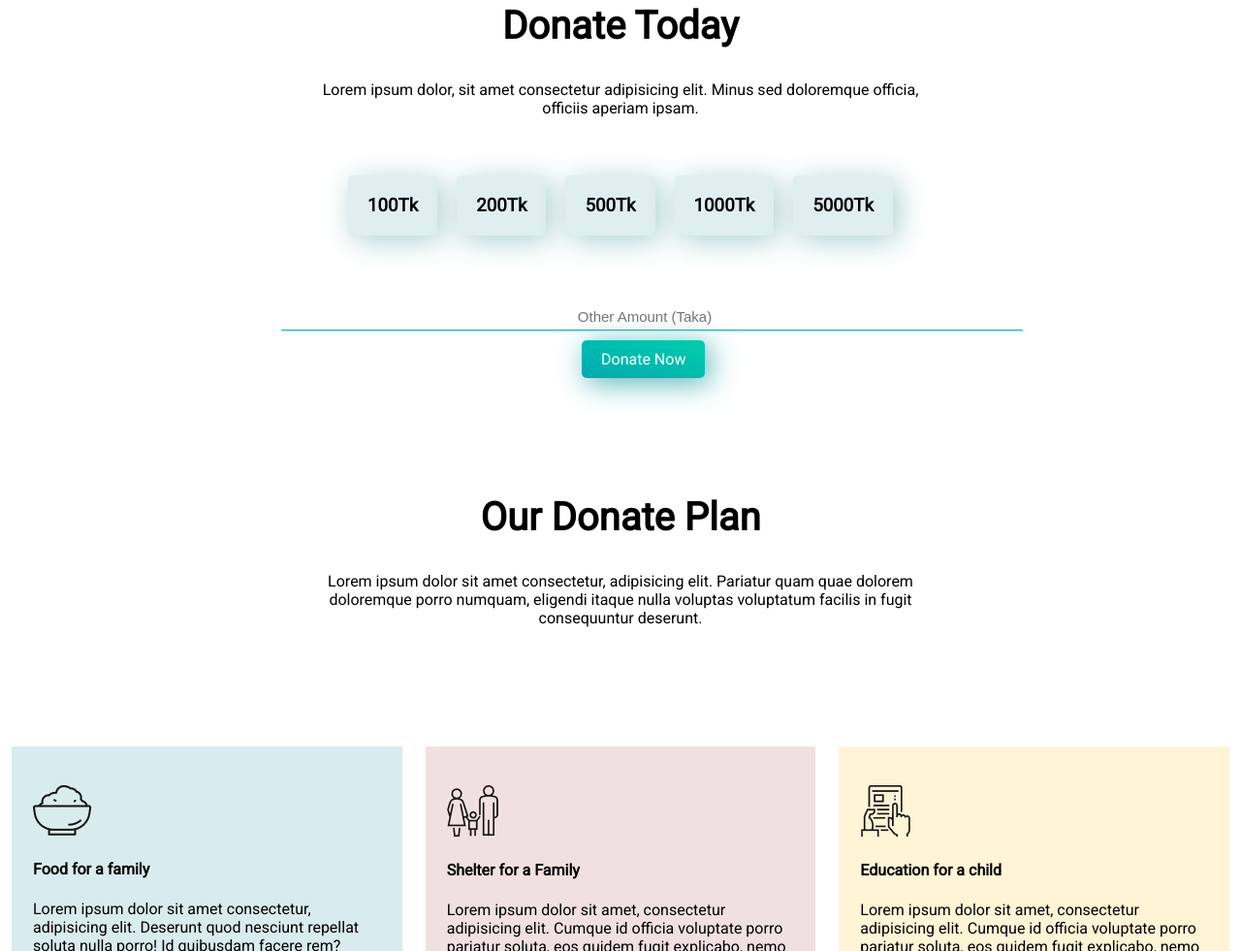
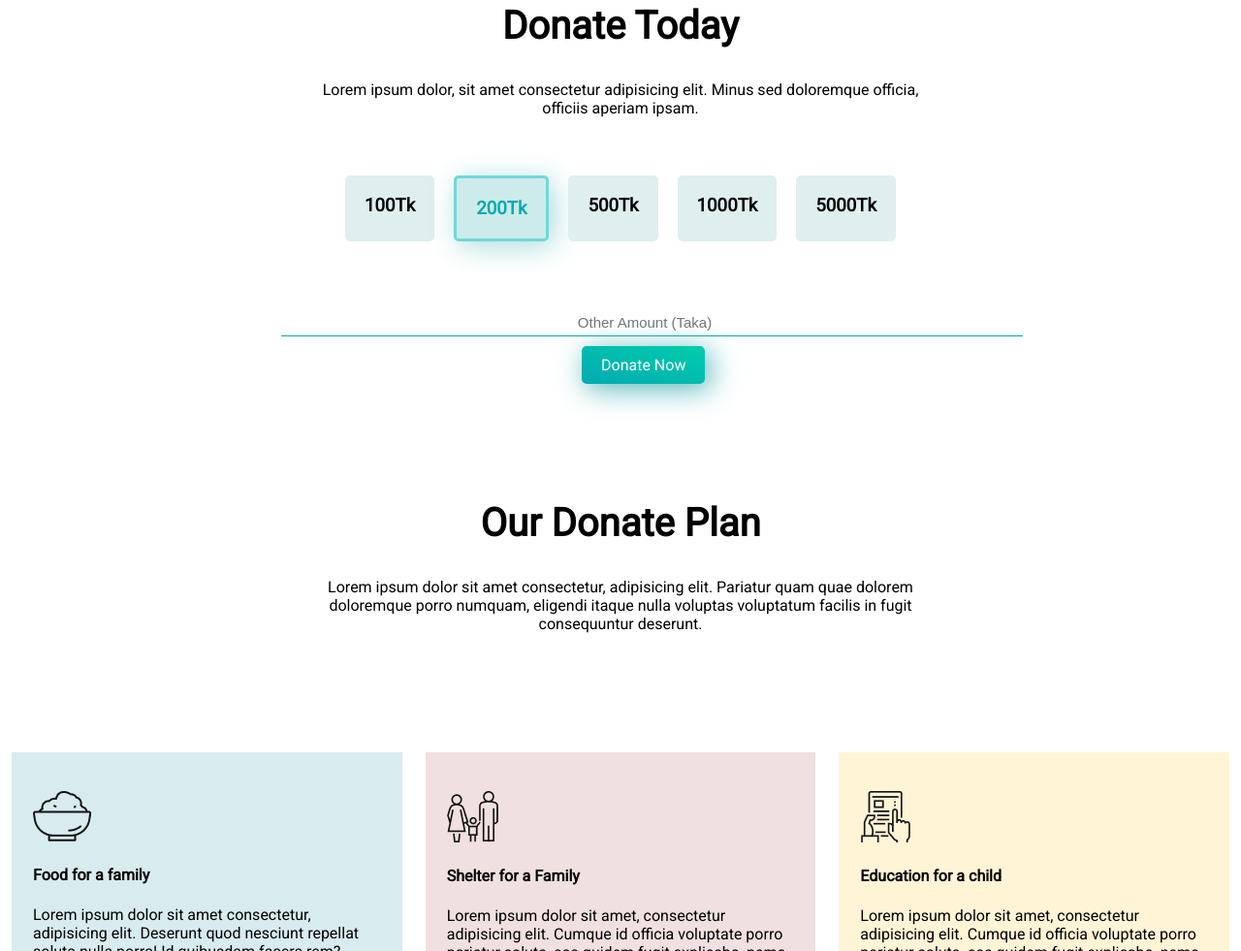
Before and after one commit to tahdiislam/portfolio001, a plain HTML site: page index.html in a window 1280 px wide. Shown: the part 796-1777 px from the top of the page at 97% size. Drawn offline with Linux system fonts and the light colour scheme.

Commit message:
edit in second section

```diff
--- a/css/style.css
+++ b/css/style.css
@@ -70,7 +70,13 @@ h2 {
     padding: 20px;
     margin: 10px;
     border-radius: 5px;
-    box-shadow: 5px 5px 30px #abcfcf;
+}
+
+#highlight {
+    background-color: #cdebeb;
+    color: #02aab0;
+    border: 3px solid #71d8d8;
+    box-shadow: 5px 5px 30px #a9dbdb;
 }
 
 .div04 {
--- a/index.html
+++ b/index.html
@@ -43,7 +43,7 @@
             <h3>
                 100Tk
             </h3>
-            <h3>
+            <h3 id="highlight">
                 200Tk
             </h3>
             <h3>
```
